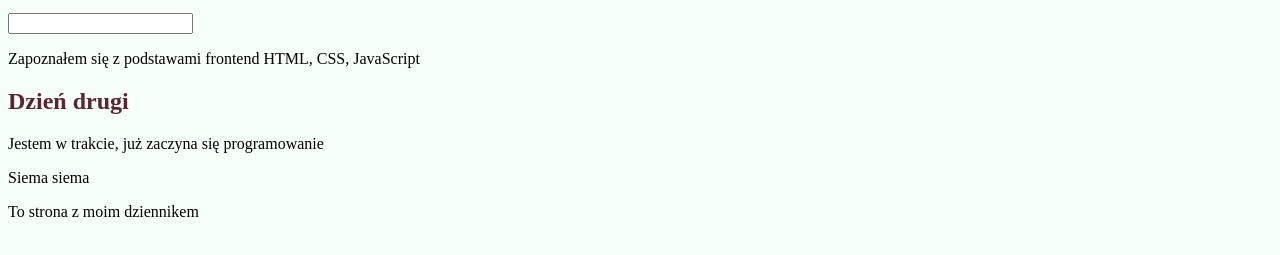
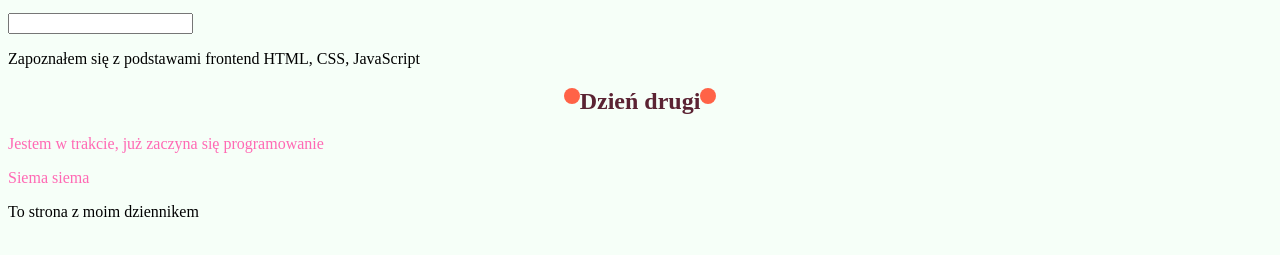
Before and after one commit to Koz1x/homepage1, a website: page index.html in a window 1280 px wide. Shown: the part 189-444 px from the top of the page. Drawn offline with nearby package versions, Linux system fonts and the light colour scheme; files that its build step writes are made by us from their sources.

Commit message:
some changes

```diff
--- a/scss/style.scss
+++ b/scss/style.scss
@@ -1,3 +1,5 @@
+@import "modules/day-summary.scss";
+
 body {
   background: #f6fff8;
 }
@@ -5,7 +7,7 @@ h2 {
   color: #5b2333;
 }
 
-.day_summary {
+.day-summary {
   color: hotpink;
   &:first-child {
     background: yellow;
```
